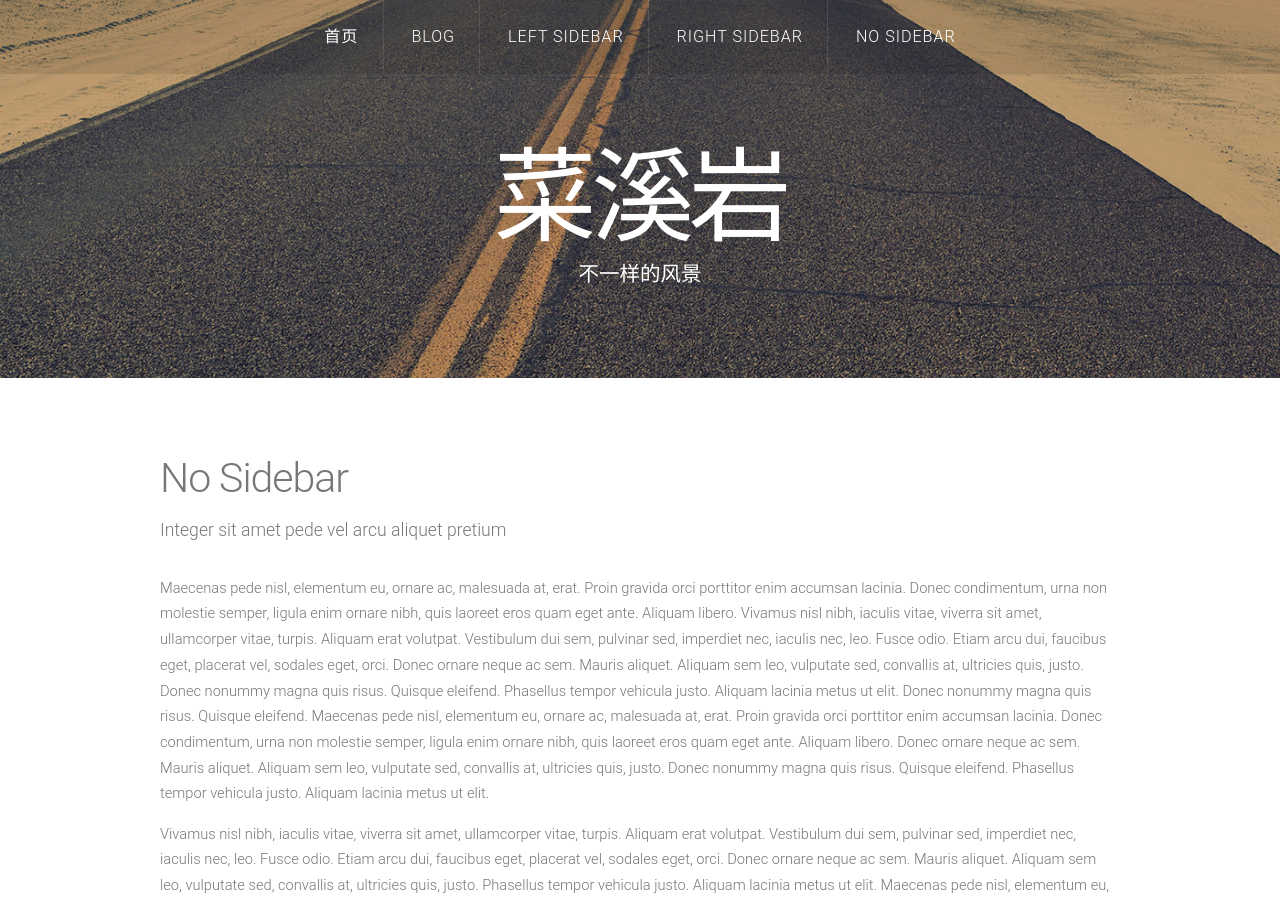
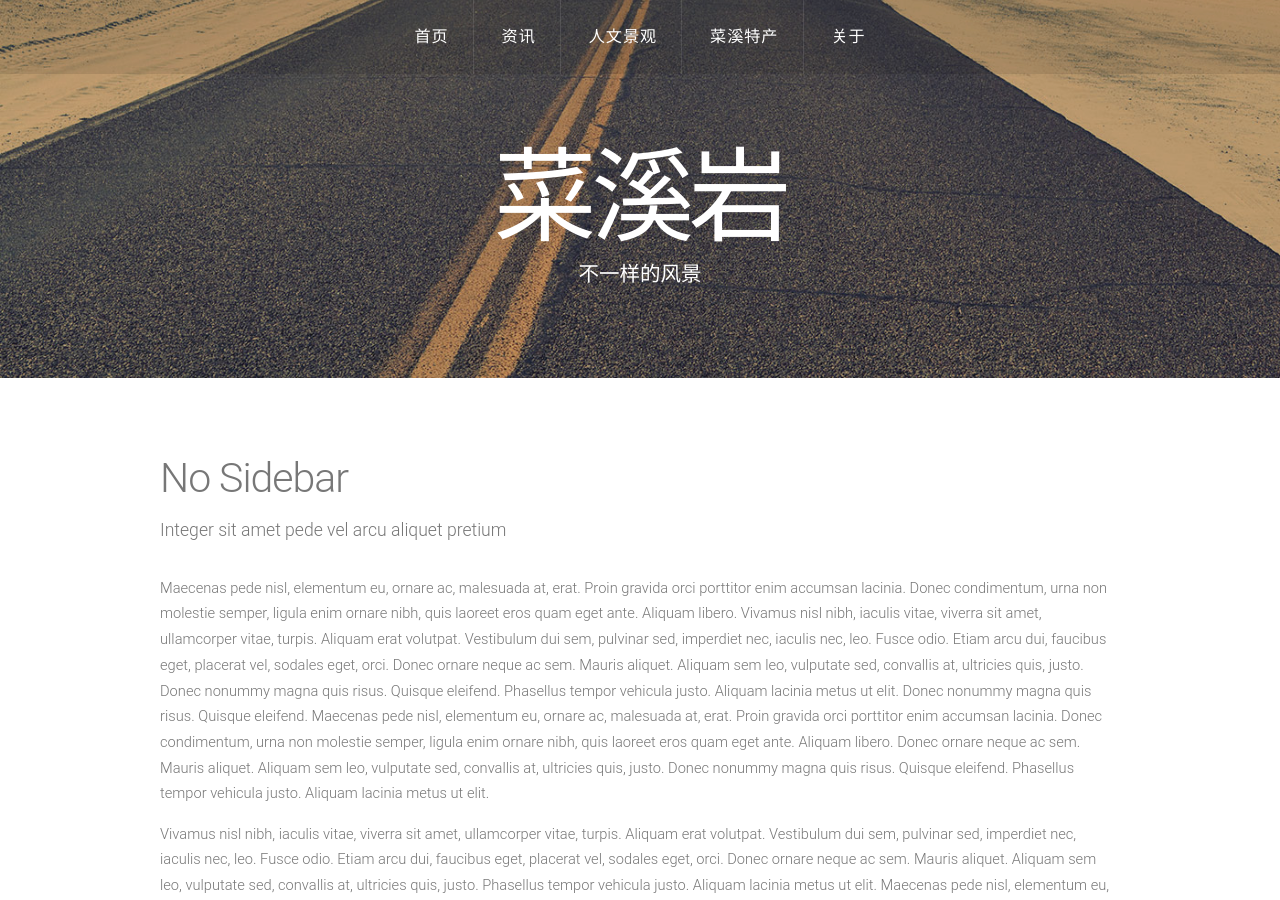
Before and after one commit to yuejianhua/caixiyan.github.io, a Jekyll site: the page built from no-sidebar.html, in a window 1280 px wide and 900 px high. Built offline with Jekyll 4.4.1, drawn with Linux system fonts in a browser that asks for light colours.

Commit message:
Update nav.html

```diff
--- a/_includes/nav.html
+++ b/_includes/nav.html
@@ -4,10 +4,10 @@
 		<ul>
 			{% assign current = page.url | downcase | split: '/' %}
 			<li {% if current[1] == 'index.html' %}class='current'{% endif %}><a href="/index.html">首页</a></li>
-			<li {% if current[1] == 'blog' %}class='current'{% endif %}><a href="/blog">Blog</a></li>
-			<li {% if current[1] == 'left-sidebar.html' %}class='current'{% endif %}><a href="/left-sidebar.html">Left Sidebar</a></li>
-			<li {% if current[1] == 'right-sidebar.html' %}class='current'{% endif %}><a href="/right-sidebar.html">Right Sidebar</a></li>
-			<li {% if current[1] == 'no-sidebar.html' %}class='current'{% endif %}><a href="/no-sidebar.html">No Sidebar</a></li>
+			<li {% if current[1] == 'blog' %}class='current'{% endif %}><a href="/blog">资讯</a></li>
+			<li {% if current[1] == 'left-sidebar.html' %}class='current'{% endif %}><a href="/left-sidebar.html">人文景观</a></li>
+			<li {% if current[1] == 'right-sidebar.html' %}class='current'{% endif %}><a href="/right-sidebar.html">菜溪特产</a></li>
+			<li {% if current[1] == 'no-sidebar.html' %}class='current'{% endif %}><a href="/no-sidebar.html">关于</a></li>
 		</ul>
 	</nav>
 </div>
```
